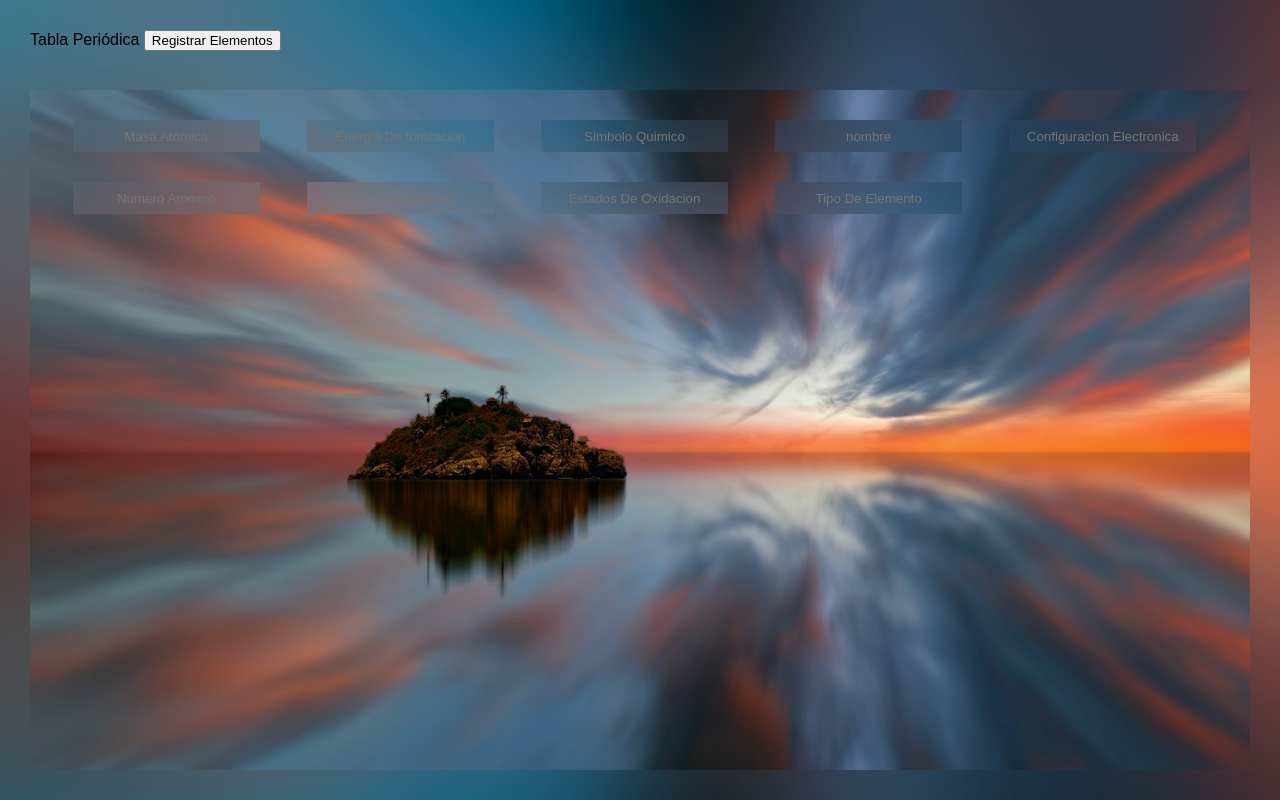
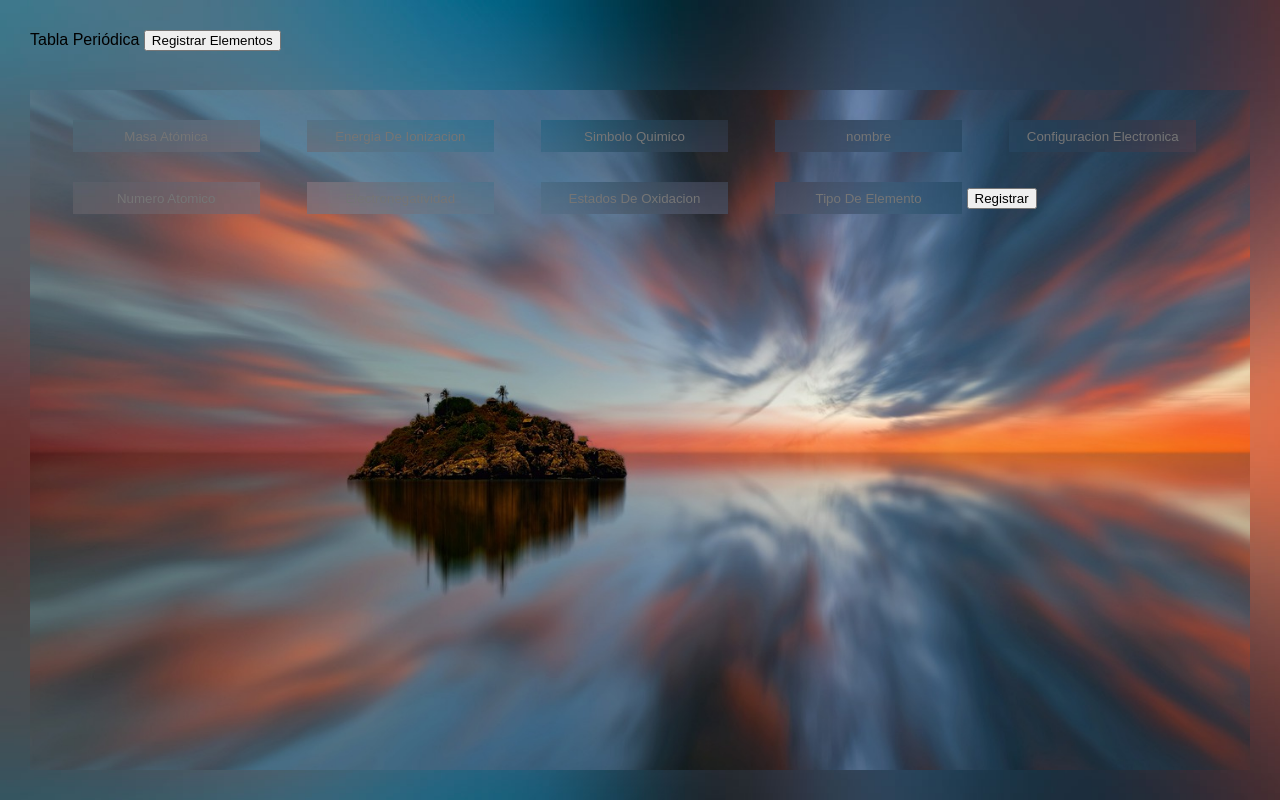
Before and after one commit to ErickVOY/tabla, a plain HTML site: page public/index.html in a window 1280 px wide. Drawn offline with Linux system fonts and the light colour scheme.

Commit message:
boton re

```diff
--- a/public/index.html
+++ b/public/index.html
@@ -12,6 +12,7 @@
     <header>
       <span id="title">Tabla Periódica</span>
       <button>Registrar Elementos</button>
+
     </header>
     <div id="form">
       <input type="text" name="masaAtomica" placeholder="Masa Atómica">
@@ -23,6 +24,7 @@
       <input type="text" name="electronegatividad" placeholder="Electronegatividad">
       <input type="text" name="estadosDeOxidacion" placeholder="Estados De Oxidacion">
       <input type="text" name="TipoDeElemento" placeholder="Tipo De Elemento">
+      <button>Registrar</button>
     </div>
   </div>
 </body>
```
